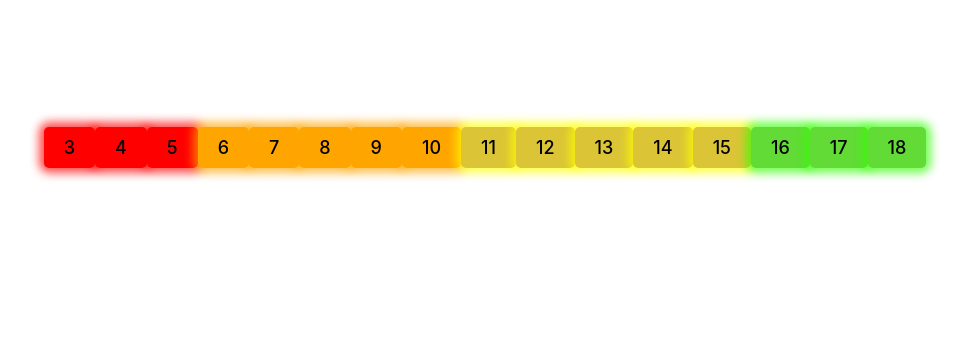
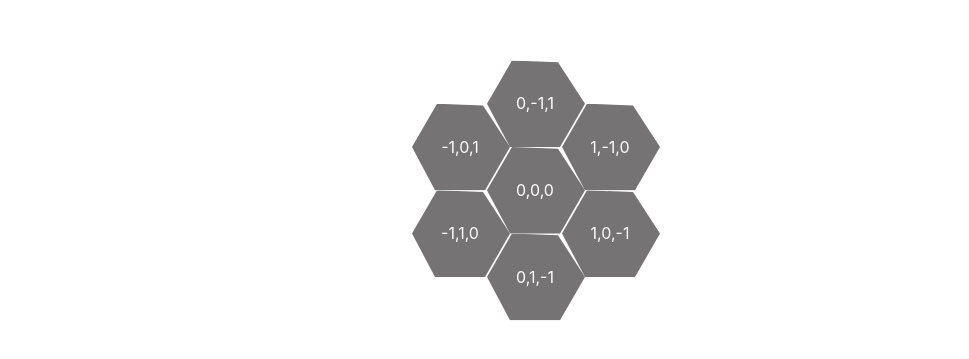
Before and after one commit to austinpapritz/busy-bee, a React (Vite) app in the folder frontend/busy-bee/: page / in a window 1280 px wide. Shown: the part 253-612 px from the top of the page, without its empty margins (155-1124 px from the left). Built offline with nearby package versions, Linux system fonts and the light colour scheme.

Commit message:
basic hex grid set up

```diff
--- a/frontend/busy-bee/src/App.jsx
+++ b/frontend/busy-bee/src/App.jsx
@@ -1,26 +1,12 @@
 import './App.css';
-import CountdownButton from './components/CountdownButton/CountdownButton';
+// import CountdownButton from './components/CountdownButton/CountdownButton';
+import HexGrid from './components/HexGrid/HexGrid.jsx'
 
 function App() {
   return (
     <>
-      <div className="card">
-        <CountdownButton initialCount={10} />
-        <CountdownButton initialCount={11} />
-        <CountdownButton initialCount={12} />
-        <CountdownButton initialCount={13} />
-        <CountdownButton initialCount={14} />
-        <CountdownButton initialCount={15} />
-        <CountdownButton initialCount={16} />
-        <CountdownButton initialCount={17} />
-        <CountdownButton initialCount={18} />
-        <CountdownButton initialCount={19} />
-        <CountdownButton initialCount={20} />
-        <CountdownButton initialCount={21} />
-        <CountdownButton initialCount={22} />
-        <CountdownButton initialCount={23} />
-        <CountdownButton initialCount={24} />
-        <CountdownButton initialCount={25} />
+      <div className="app">
+        <HexGrid radius={1} />
       </div>
     </>
   );
--- /dev/null
+++ b/frontend/busy-bee/src/components/HexGrid/Hex.jsx
@@ -0,0 +1,25 @@
+import './HexGrid.css';
+
+function Hex({ q, r, s, content }) {
+  const size = 50; // half the width of the hexagon
+  const width = size * 2;
+  const height = Math.sqrt(3) * size;
+
+  const x = size * (3 / 2) * q;
+  const y = height * (r + q / 2);
+
+  return (
+    <div
+      className="hex"
+      style={{
+        transform: `translate(${x}px, ${y}px)`,
+        width: `${width}px`,
+        height: `${height}px`,
+      }}
+    >
+      {content}
+    </div>
+  );
+}
+
+export default Hex;
--- /dev/null
+++ b/frontend/busy-bee/src/components/HexGrid/HexGrid.css
@@ -0,0 +1,20 @@
+/* HexGrid.css */
+.hex-grid {
+  position: relative;
+  padding: 20px;
+}
+
+.hex {
+  position: absolute;
+  color: #fff;
+  background-color: #757373;
+  clip-path: polygon(27% 0%, 73% 2%, 100% 50%, 75% 100%, 25% 100%, 2% 50%);
+  display: flex;
+  align-items: center;
+  justify-content: center;
+}
+
+.hex:hover {
+  background-color: gold;
+  box-shadow: 0 0 10px 5px rgba(255, 215, 0, 0.7);
+}
--- /dev/null
+++ b/frontend/busy-bee/src/components/HexGrid/HexGrid.jsx
@@ -0,0 +1,16 @@
+import Hex from './Hex.jsx';
+import './HexGrid.css';
+
+function HexGrid({ radius }) {
+  const hexes = [];
+  for (let q = -radius; q <= radius; q++) {
+    for (let r = Math.max(-radius, -q - radius); r <= Math.min(radius, -q + radius); r++) {
+      const s = -q - r;
+      hexes.push(<Hex key={`${q},${r},${s}`} q={q} r={r} s={s} content={`${q},${r},${s}`} />);
+    }
+  }
+
+  return <div className="hex-grid">{hexes}</div>;
+}
+
+export default HexGrid;
```
Also changed, not shown: 1 other file (tests, documents, lock files or other folders).
